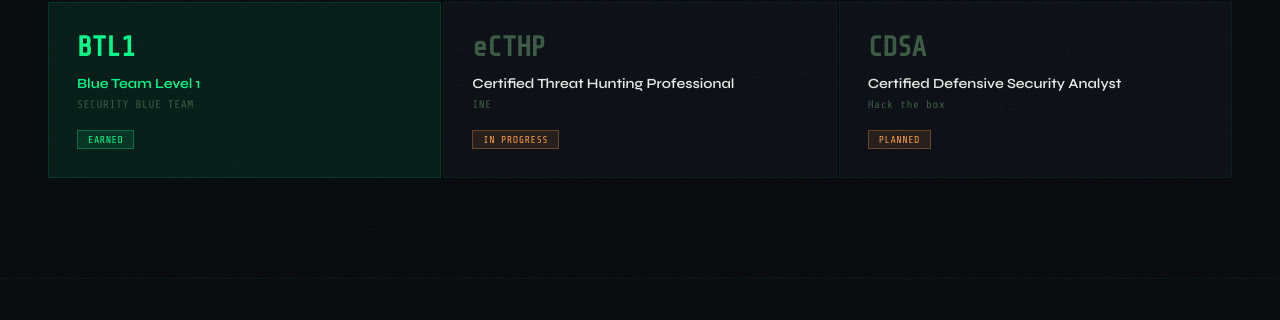
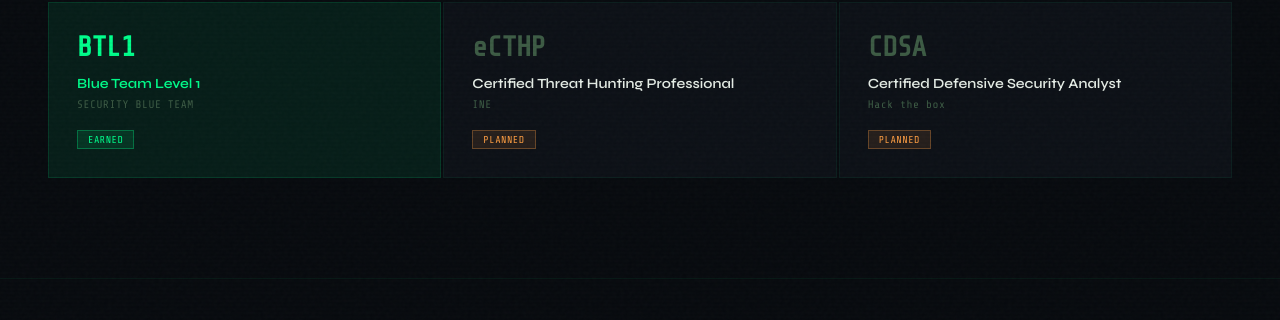
Before and after one commit to ZayarMgHtay/ZayarMgHtay.github.io, a Jekyll site: the page index.html, which Jekyll copies as it is, in a window 1280 px wide and 900 px high, scrolled down 4628 px. Shown: the part 126-446 px from the top of the window. Built offline with Jekyll 4.4.1, drawn with Linux system fonts in a browser that asks for light colours.

Commit message:
Change certification status from 'IN PROGRESS' to 'PLANNED'

```diff
--- a/index.html
+++ b/index.html
@@ -1320,7 +1320,7 @@
       <div class="cert-badge">eCTHP</div>
       <div class="cert-name">Certified Threat Hunting Professional</div>
       <div class="cert-issuer">INE</div>
-      <span class="cert-status pursuing">IN PROGRESS</span>
+      <span class="cert-status pursuing">PLANNED</span>
     </div>
     <div class="cert-card fade-up">
       <div class="cert-badge">CDSA</div>
```
